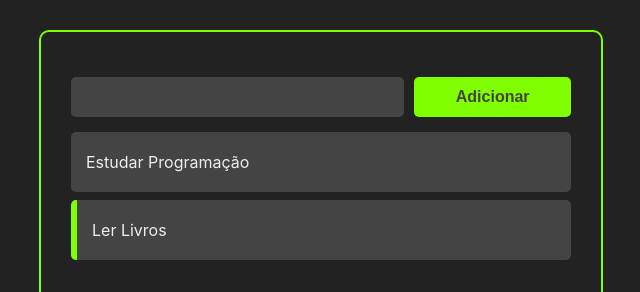
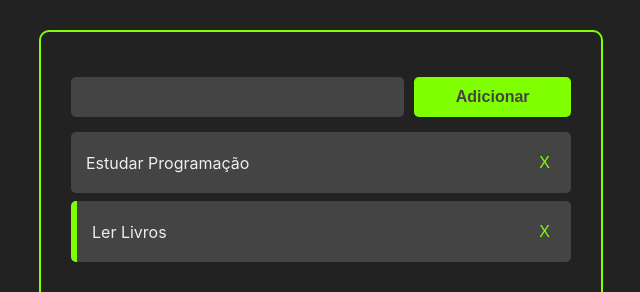
Before and after one commit to LuizCBonini/curso-react, a React (Create React App) app: page / in a window 1280 px wide. Shown: the top 292 px of the page, without its empty margins (319-959 px from the left). Built offline with nearby package versions, Linux system fonts and the light colour scheme.

Commit message:
Adição do botão de deletar task

```diff
--- a/src/App.jsx
+++ b/src/App.jsx
@@ -40,11 +40,16 @@
     setTasks(newTasks);
   }
 
+  const handleTaskDeletion = (taskId) => {
+    const newTasks = tasks.filter(task => task.id != taskId)
+    setTasks(newTasks)
+  }
+
   return (
     <>
       <div className='container'>
         <AddTask handleTaskAddition={handleTaskAddition} />
-        <Tasks tasks={tasks} handleTaskClick={handleTaskClick}/>
+        <Tasks tasks={tasks} handleTaskClick={handleTaskClick} handleTaskDeletion={handleTaskDeletion}/>
       </div>
     </>
   )
--- a/src/components/Task.css
+++ b/src/components/Task.css
@@ -12,3 +12,10 @@
 .task-title {
     cursor: pointer;
 }
+
+.remove-task-button {
+    background-color: #444;
+    border: none;
+    font-size: 16px;
+    color: chartreuse;
+}
--- a/src/components/Task.jsx
+++ b/src/components/Task.jsx
@@ -4,12 +4,16 @@
 
 import './Task.css'
 
-const Task = ({ task, handleTaskClick }) => {
+const Task = ({ task, handleTaskClick, handleTaskDeletion }) => {
     return (
         <div className="task-container" style={task.completed ? { borderLeft: '6px solid chartreuse' } : {}}
         >
             <div className="task-title" onClick={() => handleTaskClick(task.id)}>
                 {task.title}
+            </div>
+
+            <div className="buttons-container">
+                <button className="remove-task-button" onClick={() => handleTaskDeletion(task.id)}>X</button>
             </div>
         </div>
     )
--- a/src/components/Tasks.jsx
+++ b/src/components/Tasks.jsx
@@ -1,13 +1,13 @@
 import React from "react";
 import Task from "./Task";
 
-const Tasks = ({tasks, handleTaskClick}) => {
+const Tasks = ({tasks, handleTaskClick, handleTaskDeletion}) => {
     return (
 
         //Para cada Task, renderizara um Task
         <>
             {tasks.map(task => (
-                <Task task={task} handleTaskClick={handleTaskClick}/>
+                <Task task={task} handleTaskClick={handleTaskClick} handleTaskDeletion={handleTaskDeletion}/>
             ))}
         </>
 
```
